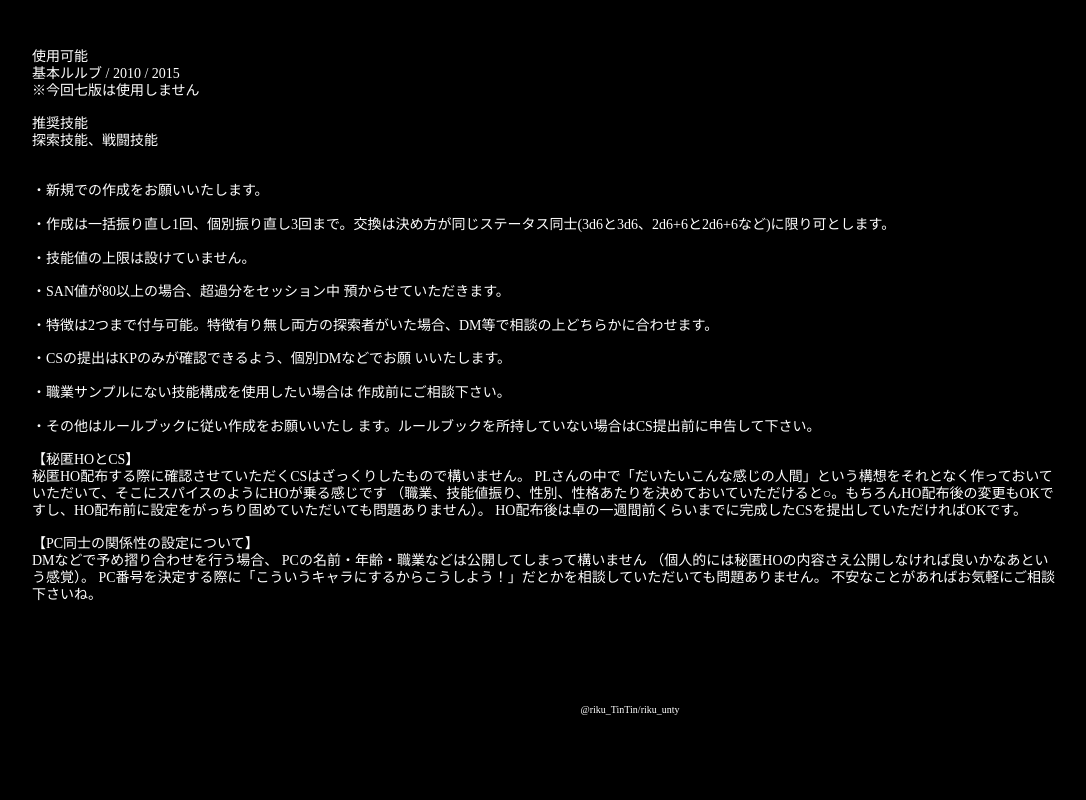
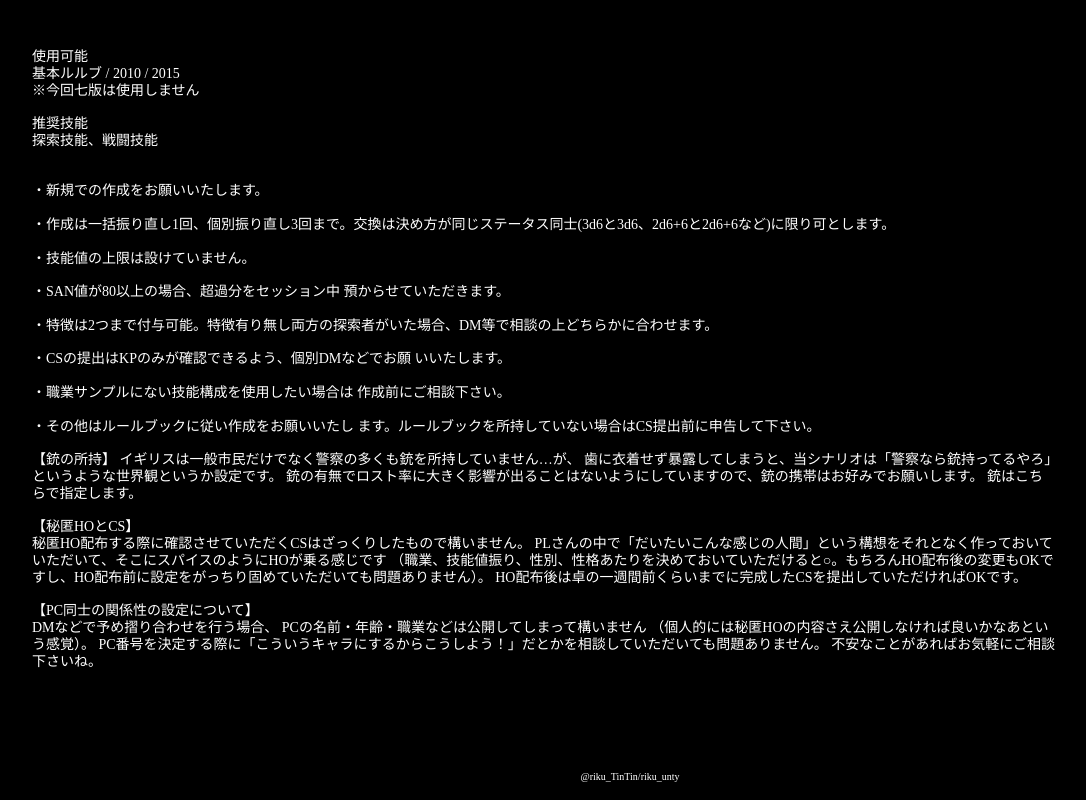
Before and after one commit to tuna510/rikucoc_human, a plain HTML site: page index.html in a window 1280 px wide. Shown: the part 1463-2263 px from the top of the page, without its empty margins (10-1096 px from the left). Before the commit the page ends 2196 px from the top, so only its background shows below. Drawn offline with Linux system fonts and the light colour scheme; a web font is replaced by a local one.

Commit message:
Update index.html

```diff
--- a/index.html
+++ b/index.html
@@ -200,7 +200,8 @@ PL　：4人
                     <p>【銃の所持】
                     イギリスは一般市民だけでなく警察の多くも銃を所持していません…が、
                     歯に衣着せず暴露してしまうと、当シナリオは「警察なら銃持ってるやろ」というような世界観というか設定です。
-                    銃の有無でロスト率に大きく影響が出ることはないようにしていますので、銃の携帯はお好みでお願いします。</p>
+                    銃の有無でロスト率に大きく影響が出ることはないようにしていますので、銃の携帯はお好みでお願いします。
+                    銃はこちらで指定します。</p>
                     <br>
                     <p> 【秘匿HOとCS】
                         <br>秘匿HO配布する際に確認させていただくCSはざっくりしたもので構いません。
@@ -389,6 +390,12 @@ PL　：4人
                     <p> ・その他はルールブックに従い作成をお願いいたし
                         ます。ルールブックを所持していない場合はCS提出前に申告して下さい。</p>
                     <br>
+                    <p>【銃の所持】
+                    イギリスは一般市民だけでなく警察の多くも銃を所持していません…が、
+                    歯に衣着せず暴露してしまうと、当シナリオは「警察なら銃持ってるやろ」というような世界観というか設定です。
+                    銃の有無でロスト率に大きく影響が出ることはないようにしていますので、銃の携帯はお好みでお願いします。
+                    銃はこちらで指定します。</p>
+                    <br>
                     <p> 【秘匿HOとCS】
                         <br>秘匿HO配布する際に確認させていただくCSはざっくりしたもので構いません。
                         PLさんの中で「だいたいこんな感じの人間」という構想をそれとなく作っておいていただいて、そこにスパイスのようにHOが乗る感じです
```
